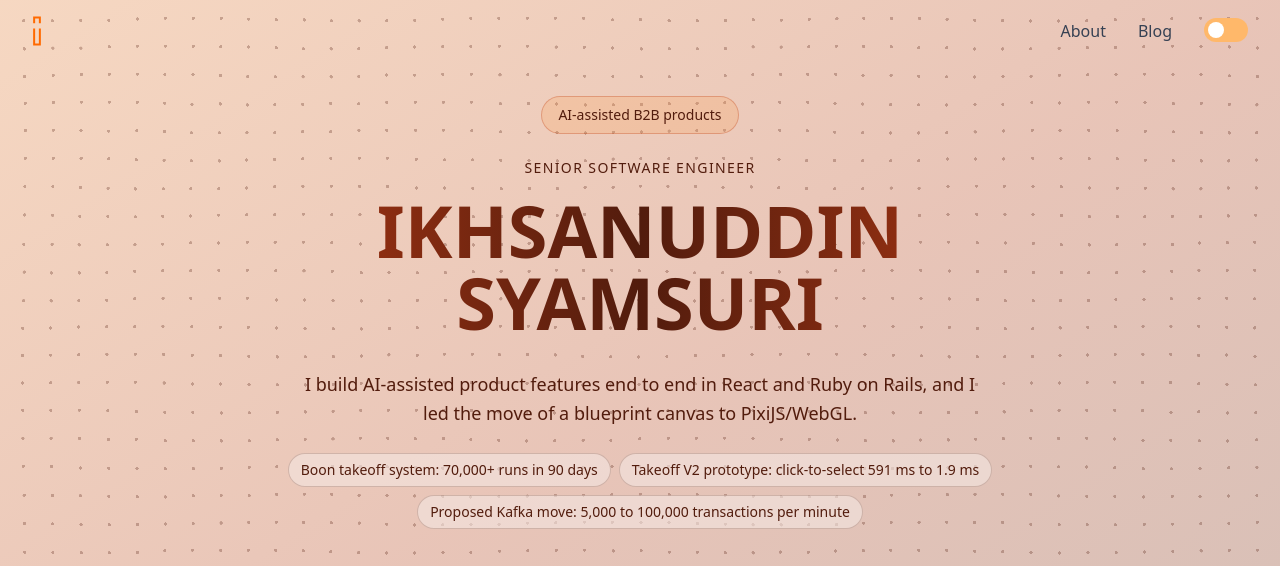
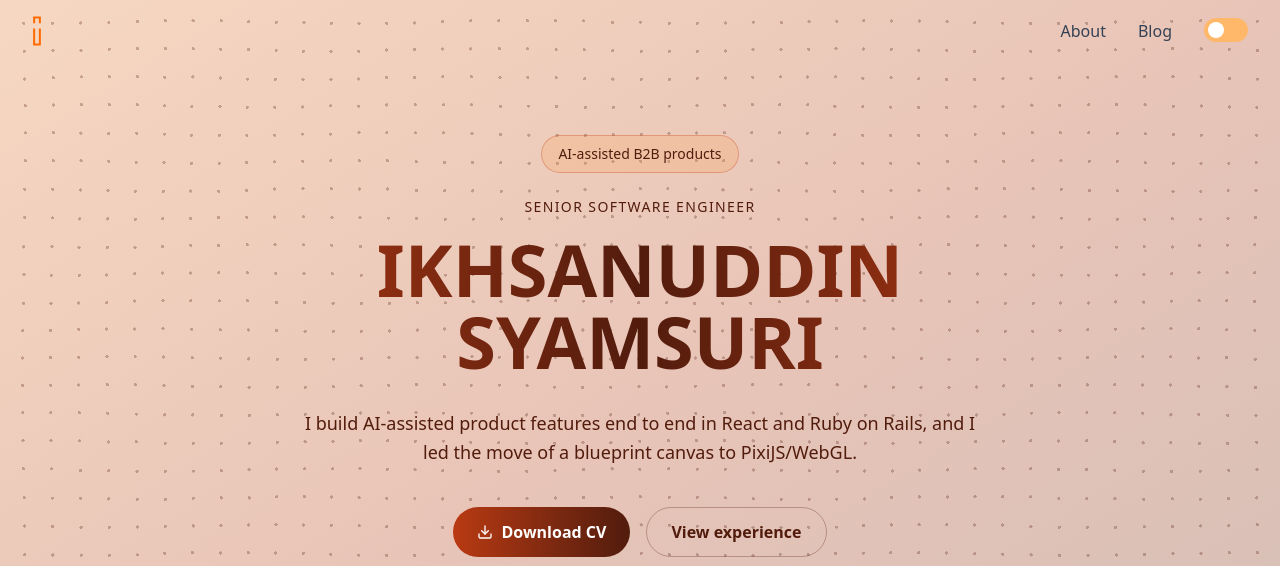
Before and after one commit to ikhsanuddin/ikhsanuddin.com, an Astro site: page / in a window 1280 px wide. Shown: the top 566 px of the page. Built offline with nearby package versions, Linux system fonts and the light colour scheme; Astro itself is replaced by a stand-in of ours.

Commit message:
Drop the metric chips from the hero

```diff
--- a/src/pages/index.astro
+++ b/src/pages/index.astro
@@ -101,12 +101,6 @@ const experiences = [
   },
 ];
 
-const proof = [
-  "Boon takeoff system: 70,000+ runs in 90 days",
-  "Takeoff V2 prototype: click-to-select 591 ms to 1.9 ms",
-  "Proposed Kafka move: 5,000 to 100,000 transactions per minute",
-];
-
 const skillGroups = [
   {
     title: "Workflow",
@@ -199,20 +193,10 @@ const skillGroups = [
           Ikhsanuddin Syamsuri
         </h1>
 
-        <p class="max-w-2xl mx-auto mb-6 text-base sm:text-lg leading-relaxed">
+        <p class="max-w-2xl mx-auto mb-10 text-base sm:text-lg leading-relaxed">
           I build AI-assisted product features end to end in React and Ruby on
           Rails, and I led the move of a blueprint canvas to PixiJS/WebGL.
         </p>
-
-        <ul class="flex flex-wrap justify-center gap-2 mb-10 text-sm">
-          {
-            proof.map((item) => (
-              <li class="px-3 py-1.5 rounded-full border border-light-accent/20 dark:border-white/20 bg-light-bg/60 dark:bg-white/5">
-                {item}
-              </li>
-            ))
-          }
-        </ul>
 
         <div class="flex flex-wrap justify-center gap-4 mb-10">
           <a
```
